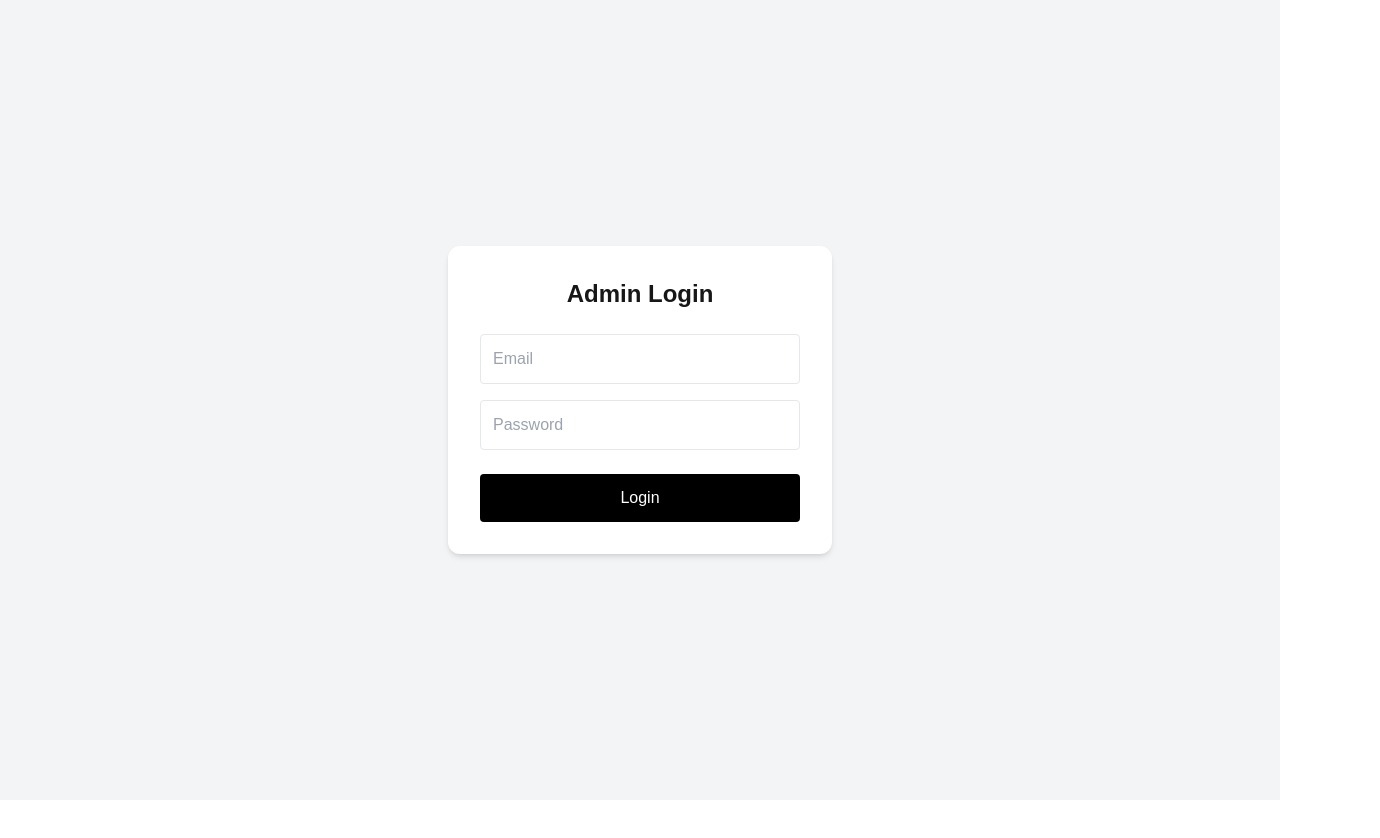
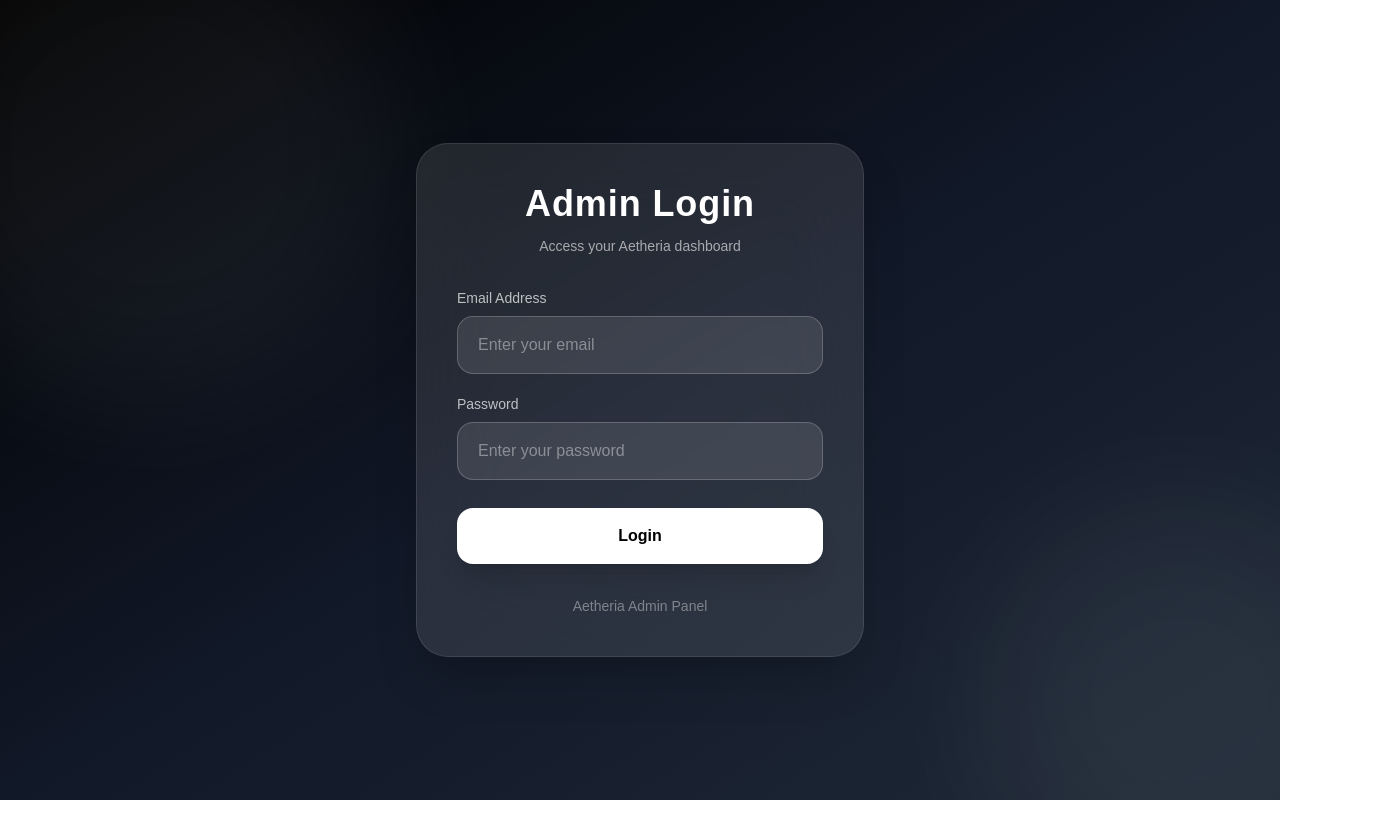
Before and after one commit to MusAira123/aetheria, a Next.js app: page /admin/login in a window 1280 px wide. Shown: the top 838 px of the page, 1380 px wide, since content can reach past the window. Before the commit the page ends 800 px from the top, so only its background shows below. Built offline with nearby package versions, Linux system fonts and the light colour scheme; no server answers.

Commit message:
Update page.tsx

```diff
--- a/app/admin/login/page.tsx
+++ b/app/admin/login/page.tsx
@@ -6,6 +6,7 @@ import { useRouter } from 'next/navigation'
 
 export default function AdminLogin() {
   const router = useRouter()
+
   const [email, setEmail] = useState('')
   const [password, setPassword] = useState('')
   const [error, setError] = useState('')
@@ -13,6 +14,7 @@ export default function AdminLogin() {
 
   const handleLogin = async (e: any) => {
     e.preventDefault()
+
     setLoading(true)
     setError('')
 
@@ -30,45 +32,93 @@ export default function AdminLogin() {
   }
 
   return (
-    <div className="min-h-screen flex items-center justify-center bg-gray-100">
+    <div className="min-h-screen bg-gradient-to-br from-black via-gray-900 to-gray-800 flex items-center justify-center p-6 overflow-hidden">
+
+      {/* BACKGROUND GLOW */}
+      <div className="absolute w-[500px] h-[500px] bg-white/5 blur-3xl rounded-full top-[-100px] left-[-100px]"></div>
+
+      <div className="absolute w-[400px] h-[400px] bg-white/5 blur-3xl rounded-full bottom-[-100px] right-[-100px]"></div>
+
+      {/* LOGIN CARD */}
       <form
         onSubmit={handleLogin}
-        className="bg-white p-8 rounded-xl shadow-md w-full max-w-sm"
+        className="relative z-10 w-full max-w-md bg-white/10 backdrop-blur-2xl border border-white/10 shadow-2xl rounded-[32px] p-8 md:p-10"
       >
-        <h1 className="text-2xl font-bold mb-6 text-center">
+
+        {/* TITLE */}
+        <div className="text-center mb-8">
+
+          <h1 className="text-4xl font-bold text-white tracking-wide">
             Admin Login
           </h1>
 
+          <p className="text-white/60 mt-3 text-sm">
+            Access your Aetheria dashboard
+          </p>
+
+        </div>
+
+        {/* ERROR */}
         {error && (
-          <p className="text-red-500 text-sm mb-4">{error}</p>
+          <div className="bg-red-500/20 border border-red-500/30 text-red-200 text-sm rounded-2xl px-4 py-3 mb-5">
+
+            {error}
+
+          </div>
         )}
+
+        {/* EMAIL */}
+        <div className="mb-5">
+
+          <label className="block text-sm text-white/70 mb-2">
+            Email Address
+          </label>
 
           <input
             type="email"
-          placeholder="Email"
-          className="w-full p-3 border rounded mb-4"
+            placeholder="Enter your email"
+            className="w-full bg-white/10 border border-white/20 text-white placeholder:text-white/40 px-5 py-4 rounded-2xl outline-none focus:border-white/60 focus:bg-white/15 transition-all duration-300 text-base"
             value={email}
             onChange={(e) => setEmail(e.target.value)}
             required
           />
 
+        </div>
+
+        {/* PASSWORD */}
+        <div className="mb-7">
+
+          <label className="block text-sm text-white/70 mb-2">
+            Password
+          </label>
+
           <input
             type="password"
-          placeholder="Password"
-          className="w-full p-3 border rounded mb-6"
+            placeholder="Enter your password"
+            className="w-full bg-white/10 border border-white/20 text-white placeholder:text-white/40 px-5 py-4 rounded-2xl outline-none focus:border-white/60 focus:bg-white/15 transition-all duration-300 text-base"
             value={password}
             onChange={(e) => setPassword(e.target.value)}
             required
           />
 
+        </div>
+
+        {/* BUTTON */}
         <button
           type="submit"
           disabled={loading}
-          className="w-full bg-black text-white p-3 rounded hover:bg-gray-800"
+          className="w-full bg-white text-black font-semibold py-4 rounded-2xl hover:scale-[1.02] hover:bg-gray-100 transition-all duration-300 shadow-xl"
         >
           {loading ? 'Logging in...' : 'Login'}
         </button>
+
+        {/* FOOTER */}
+        <div className="mt-8 text-center text-white/40 text-sm">
+          Aetheria Admin Panel
+        </div>
+
       </form>
+
     </div>
   )
 }
```
Lines whose indentation alone changed are shown as unchanged.
